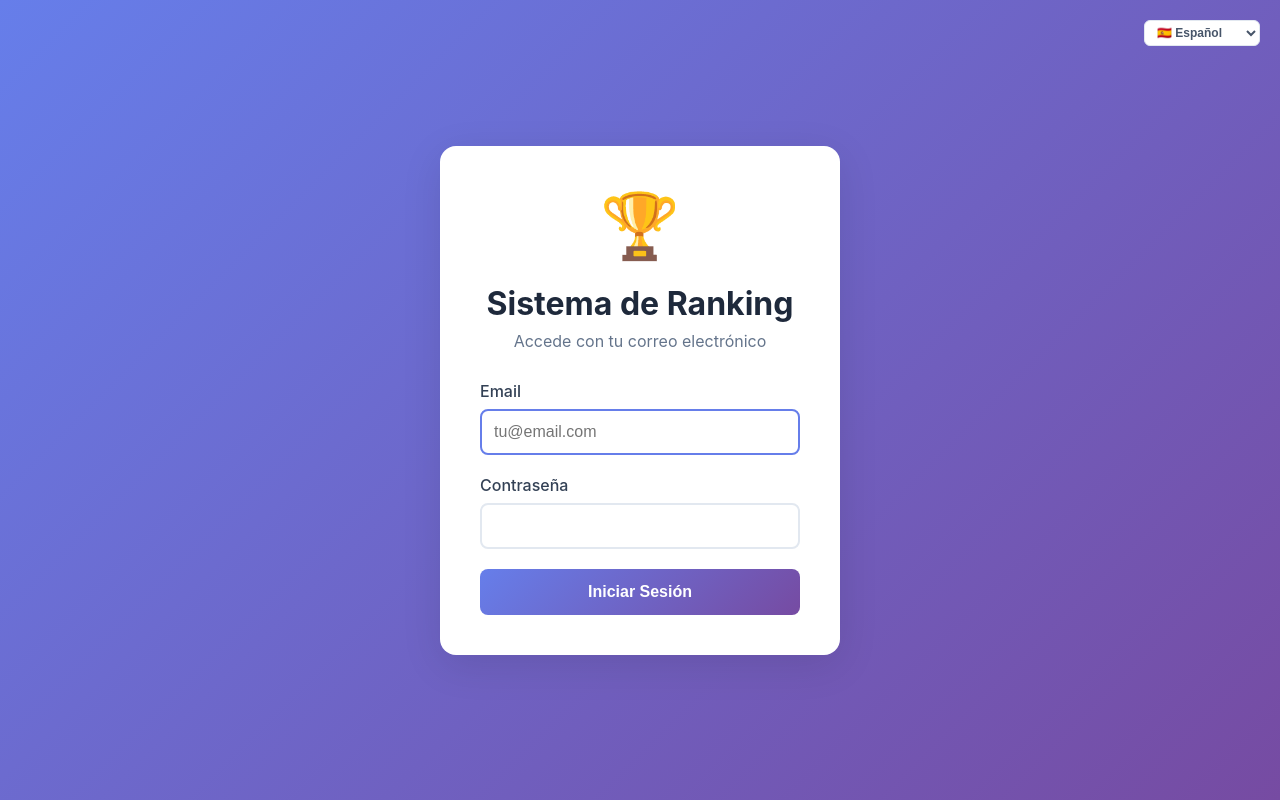
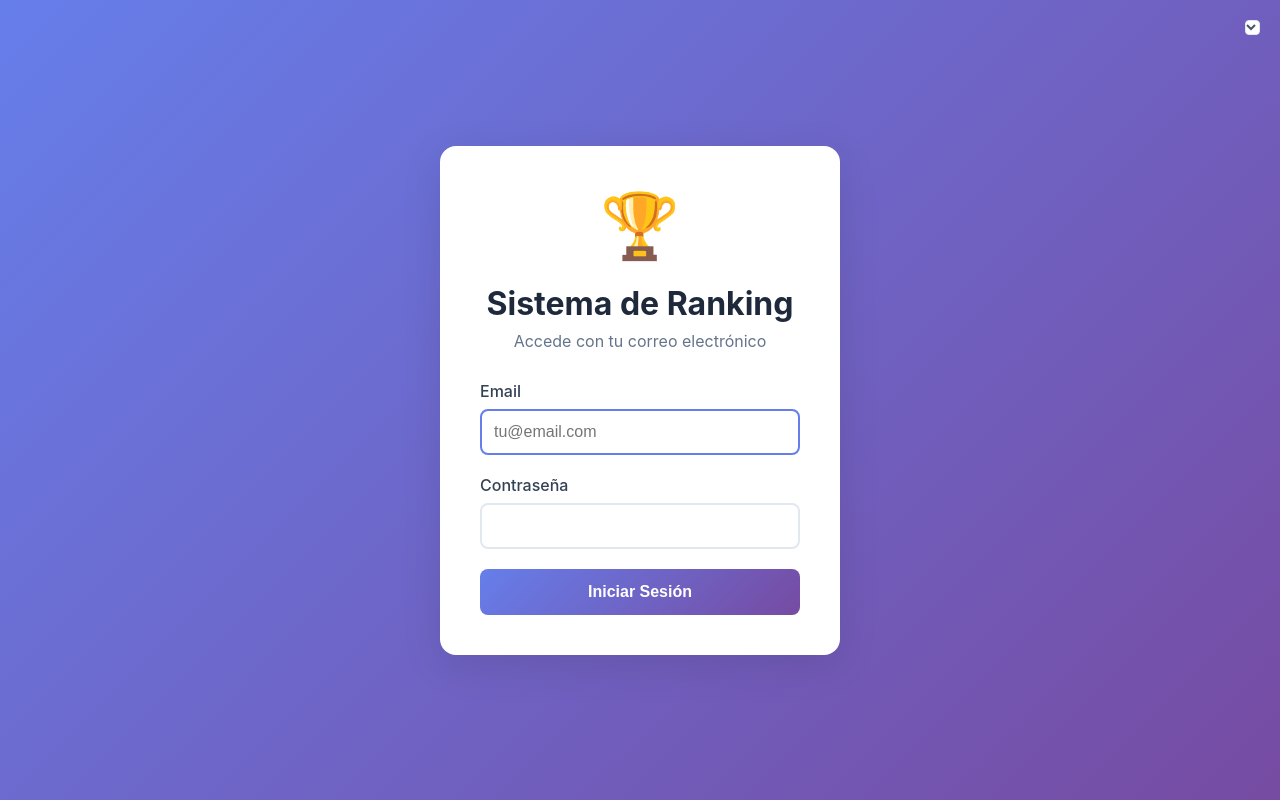
Before and after one commit to izzys-dev/ranking, a plain HTML site: page frontend/index.html in a window 1280 px wide. Drawn offline with nearby package versions, Linux system fonts and the light colour scheme.

Commit message:
🎨 Ajustar selector de idiomas a 15x15px con solo banderas

```diff
--- a/frontend/index.html
+++ b/frontend/index.html
@@ -65,10 +65,10 @@
             if (!headerLang) return;
 
             headerLang.innerHTML = `
-                <select id="languageSelect" style="padding: 4px 8px; font-size: 12px; border: 1px solid #e2e8f0; border-radius: 6px; background: white; cursor: pointer; font-weight: 600; color: #475569;">
-                    <option value="es">🇪🇸 Español</option>
-                    <option value="en">🇺🇸 English</option>
-                    <option value="pt">🇧🇷 Português</option>
+                <select id="languageSelect" style="padding: 2px 4px; font-size: 10px; width: 15px; height: 15px; border: 1px solid #e2e8f0; border-radius: 4px; background: white; cursor: pointer; color: #475569;">
+                    <option value="es">🇪🇸</option>
+                    <option value="en">🇺🇸</option>
+                    <option value="pt">🇧🇷</option>
                 </select>
             `;
 
```
